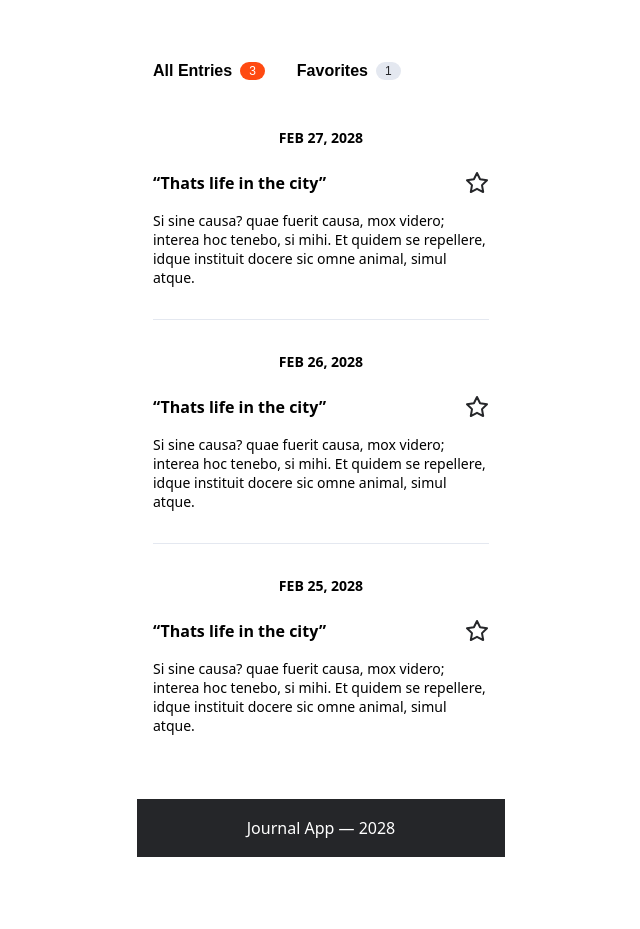
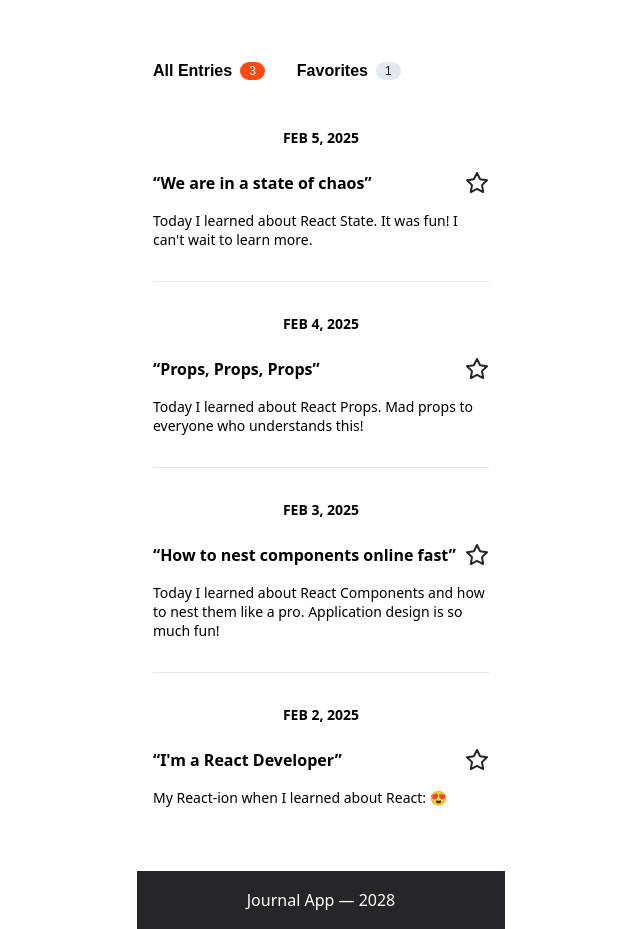
Before and after one commit to marte1337/journal-app, a React (Create React App) app: page / in a window 1280 px wide. Shown: the part 520-1449 px from the top of the page, without its empty margins (319-959 px from the left). Before the commit the page ends 1377 px from the top, so only its background shows below. Built offline with nearby package versions, Linux system fonts and the light colour scheme.

Commit message:
add dynamic entries

```diff
--- a/src/components/EntriesSection/index.js
+++ b/src/components/EntriesSection/index.js
@@ -4,6 +4,37 @@ import Entry from "../Entry";
 import Tabs from "../Tabs";
 import Tab from "../Tab";
 import Badge from "../Badge";
+import { Fragment } from "react";
+
+const entries = [
+  {
+    id: 1000,
+    date: "Feb 5, 2025",
+    motto: "We are in a state of chaos",
+    notes:
+      "Today I learned about React State. It was fun! I can't wait to learn more.",
+  },
+  {
+    id: 999,
+    date: "Feb 4, 2025",
+    motto: "Props, Props, Props",
+    notes:
+      "Today I learned about React Props. Mad props to everyone who understands this!",
+  },
+  {
+    id: 998,
+    date: "Feb 3, 2025",
+    motto: "How to nest components online fast",
+    notes:
+      "Today I learned about React Components and how to nest them like a pro. Application design is so much fun!",
+  },
+  {
+    id: 997,
+    date: "Feb 2, 2025",
+    motto: "I'm a React Developer",
+    notes: "My React-ion when I learned about React: 😍",
+  },
+];
 
 export default function EntriesSection() {
   return (
@@ -17,23 +48,13 @@ export default function EntriesSection() {
         </Tab>
       </Tabs>
       <div className="entries-section__entries">
-        <Entry
-          date="Feb 27, 2028"
-          motto="Thats life in the city"
-          notes="Si sine causa? quae fuerit causa, mox videro; interea hoc tenebo, si mihi. Et quidem se repellere, idque instituit docere sic omne animal, simul atque."
-        />
-        <Divider />
-        <Entry
-          date="Feb 26, 2028"
-          motto="Thats life in the city"
-          notes="Si sine causa? quae fuerit causa, mox videro; interea hoc tenebo, si mihi. Et quidem se repellere, idque instituit docere sic omne animal, simul atque."
-        />
-        <Divider />
-        <Entry
-          date="Feb 25, 2028"
-          motto="Thats life in the city"
-          notes="Si sine causa? quae fuerit causa, mox videro; interea hoc tenebo, si mihi. Et quidem se repellere, idque instituit docere sic omne animal, simul atque."
-        />
+        {entries.map((entry, index) => (
+          <Fragment key={entry.id}>
+            {index !==0 && <Divider />}
+            <Entry date={entry.date} motto={entry.motto} notes={entry.notes} />
+            {/* {(index !== arr.length - 1) && <Divider />} */}
+          </Fragment>
+        ))}
       </div>
     </section>
   );
--- a/src/components/FavoriteButton/index.js
+++ b/src/components/FavoriteButton/index.js
@@ -4,7 +4,7 @@ import { ReactComponent as StarFilled } from "./star-filled.svg";
 import { ReactComponent as Star } from "./star.svg";
 
 export default function FavoriteButton() {
-  // this should be a state variable
+
   const [isFavorite, setisFavorite] = useState(false)
 
   return (
```
Also changed, not shown: 1 other file (tests, documents, lock files or other folders).
